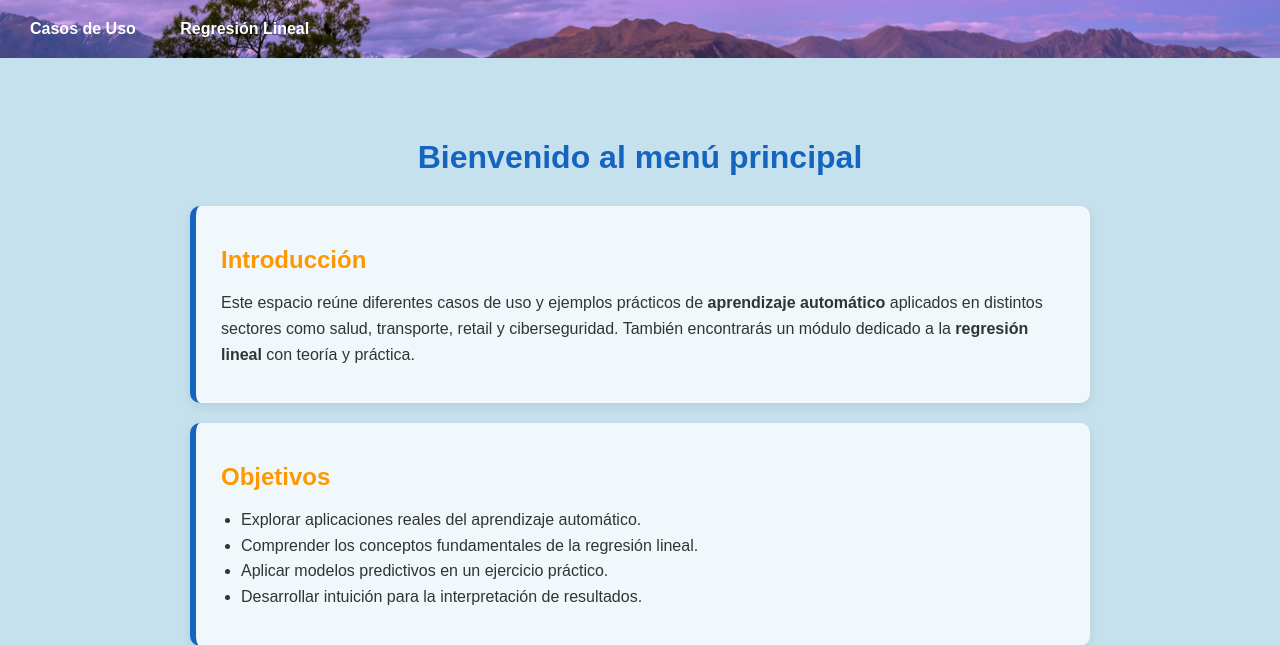
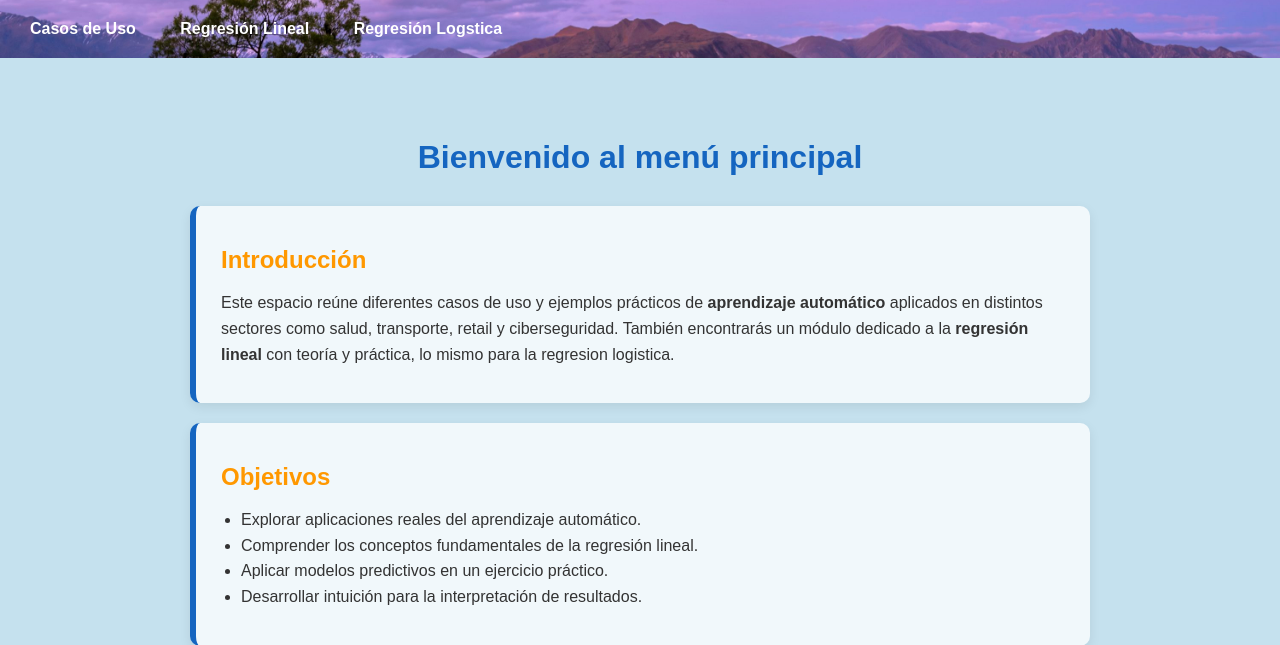
Before and after one commit to mg6478207-a11y/Casos_Uso_Machine_Learning, a Flask app: page / in a window 1280 px wide. Shown: the top 645 px of the page. Run offline with Flask 3, Linux system fonts and the light colour scheme.

Commit message:
index.html
Se  hace la actualizacion del menu principal, para incluir el menu de regresion logistica y los dos submenus correspondientes

```diff
--- a/CLASE601/templates/index.html
+++ b/CLASE601/templates/index.html
@@ -26,6 +26,13 @@
                     <li><a href="/LRPractico">Ejercicio Práctico</a></li>
                 </ul>
             </li>
+            <li>
+                <a href="#">Regresión Logstica</a>
+                <ul>
+                    <li><a href="/ConceptosRL">Conceptos Básicos</a></li>
+                    <li><a href="/PracticoRL">Ejercicio Práctico</a></li>
+                </ul>
+            </li>
         </ul>
     </nav>
 
@@ -38,7 +45,7 @@
             <p>
                 Este espacio reúne diferentes casos de uso y ejemplos prácticos de <b>aprendizaje automático</b>
                 aplicados en distintos sectores como salud, transporte, retail y ciberseguridad.
-                También encontrarás un módulo dedicado a la <b>regresión lineal</b> con teoría y práctica.
+                También encontrarás un módulo dedicado a la <b>regresión lineal</b> con teoría y práctica, lo mismo para la regresion logistica.
             </p>
         </section>
 
```
